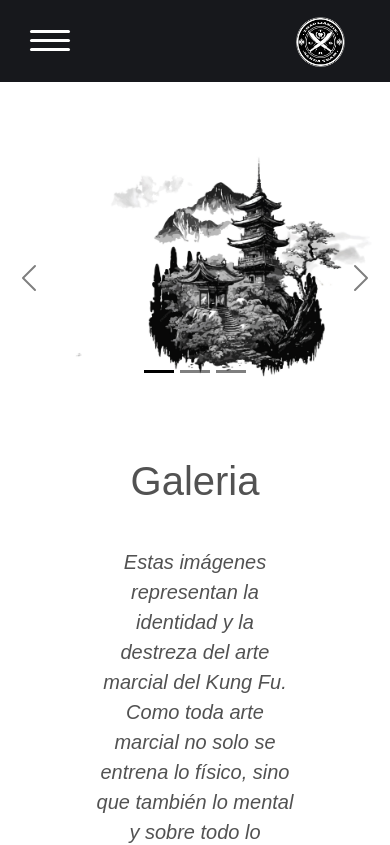
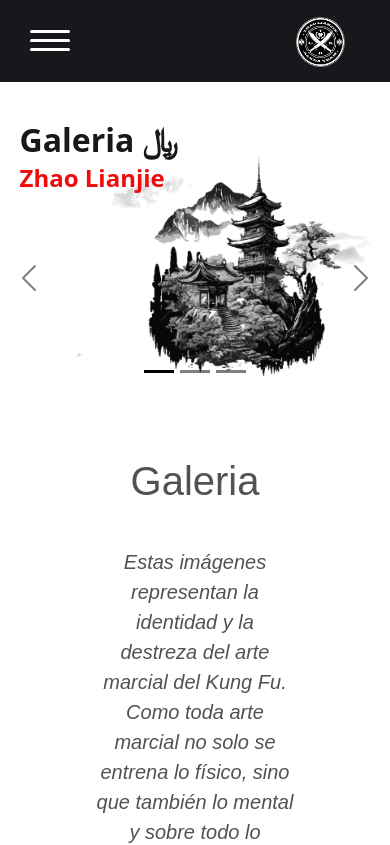
Before and after one commit to Xx-ASNIK-xX/Entrega-Coder, a website: page pages/Galeria.html in a window 390 px wide. Shown: the top 845 px of the page. Drawn offline with nearby package versions, Linux system fonts and the light colour scheme; a web font is replaced by a local one.

Commit message:
cambios en el h1 y h2 en galeria

```diff
--- a/pages/Galeria.html
+++ b/pages/Galeria.html
@@ -39,7 +39,7 @@
     <main>
 
         <section> <!-- principio del section frases-->
-                <div class="contenedor">
+                <div class="contenedor3">
                     <h1>Galeria ﷼</h1>
                     <h2>Zhao Lianjie</h2>
 
--- a/scss/components/_main.scss
+++ b/scss/components/_main.scss
@@ -1,11 +1,6 @@
 section{
     .contenedor{
     position: relative;
-    font-display: inline-block;
-    }
-    .contenedor{
-    position: relative;
-    font-display: inline-block;
     }
 
     .image {
@@ -61,5 +56,38 @@ section{
     font-style: italic;
     margin-bottom: 20px;
     }
+    .contenedor3 p{
+    color: rgb(82, 82, 82);
+    font-size: 20px;
+    text-align: center;
+    font-family: Arial, Helvetica, sans-serif;
+    font-style: italic;
+    margin-bottom: 20px;
 
+    }
+
+    .contenedor3 {
+        position: relative;
+        }
+
+    .contenedor3 h1 {
+        z-index: 1;
+    position: absolute;
+    margin-top: 28%;
+    left: 10%;
+    font-size:22px;
+    font-size: 60px;
+    font-weight: bold;
+    color:#17181C
+        }
+
+    .contenedor3 h2 {
+        z-index: 1;
+    position: absolute;
+    margin-top: 34%;
+    left: 10%;
+    font-size: 45px;
+    font-weight: bold;
+    color: rgb(238, 12, 12);
+        }
 }
--- a/scss/utilities/_media-queries.scss
+++ b/scss/utilities/_media-queries.scss
@@ -129,6 +129,29 @@
 
                 }
 
+                .contenedor3{
+                    background-color: white;
+                    padding-top: 10%;
+                }
+
+                .contenedor3 h1 {
+
+                    margin-top: 28%;
+                    left: 5%;
+                    font-size: 50px;
+                    font-weight: bold;
+
+                }
+
+                .contenedor3 h2 {
+
+                    margin-top: 8%;
+                    left: 5%;
+                    padding-top: 28%;
+                    font-size: 35px;
+
+                }
+
             }
     footer{
         .contenedor_pie_de_pagina{
@@ -247,7 +270,30 @@
 
             }
         }
+        .contenedor3{
+            background-color: white;
+            padding-top: 10%;
+        }
+
+        .contenedor3 h1 {
+
+            margin-top: 28%;
+            left: 5%;
+            font-size: 30px;
+            font-weight: bold;
+
+        }
+
+        .contenedor3 h2 {
+
+            margin-top: 8%;
+            left: 5%;
+            padding-top: 27.01%;
+            font-size: 20px;
+
+        }
     }
+
 
     footer{
 
@@ -328,6 +374,27 @@
             left: 5%;
             font-size: 24px;
             margin-top: -90%;
+
+        }
+
+        .contenedor3{
+            background-color: white;
+            padding-top: 40%;
+        }
+
+        .contenedor3 h1 {
+            grid: center;
+            left: 5%;
+            font-size: 32px;
+            margin-top: -9%;
+
+        }
+
+        .contenedor3 h2 {
+            position: absolute;
+            left: 5%;
+            font-size: 24px;
+            margin-top: -25%;
 
         }
 
```
Also changed, not shown: css/estilos.css, 1 other file.
